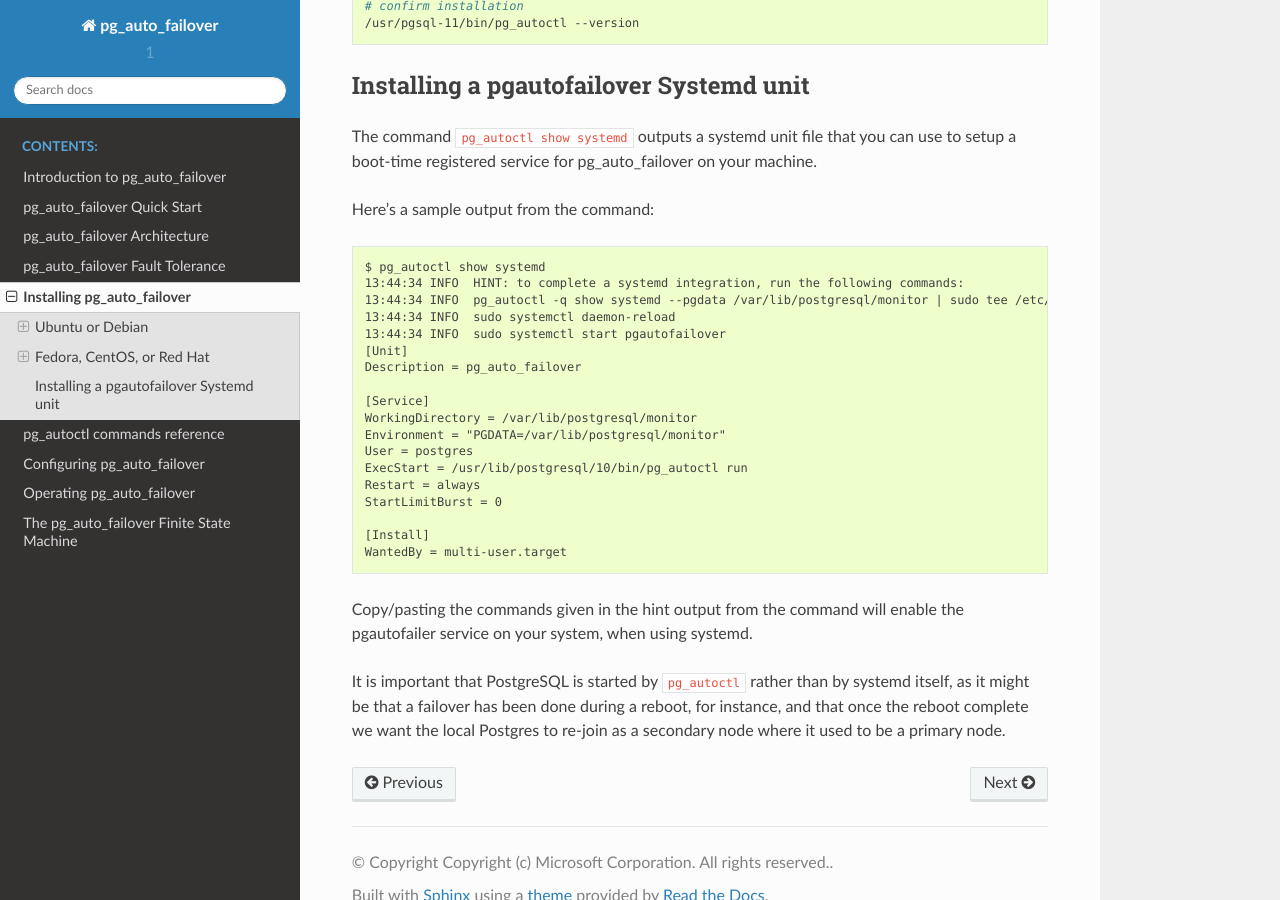
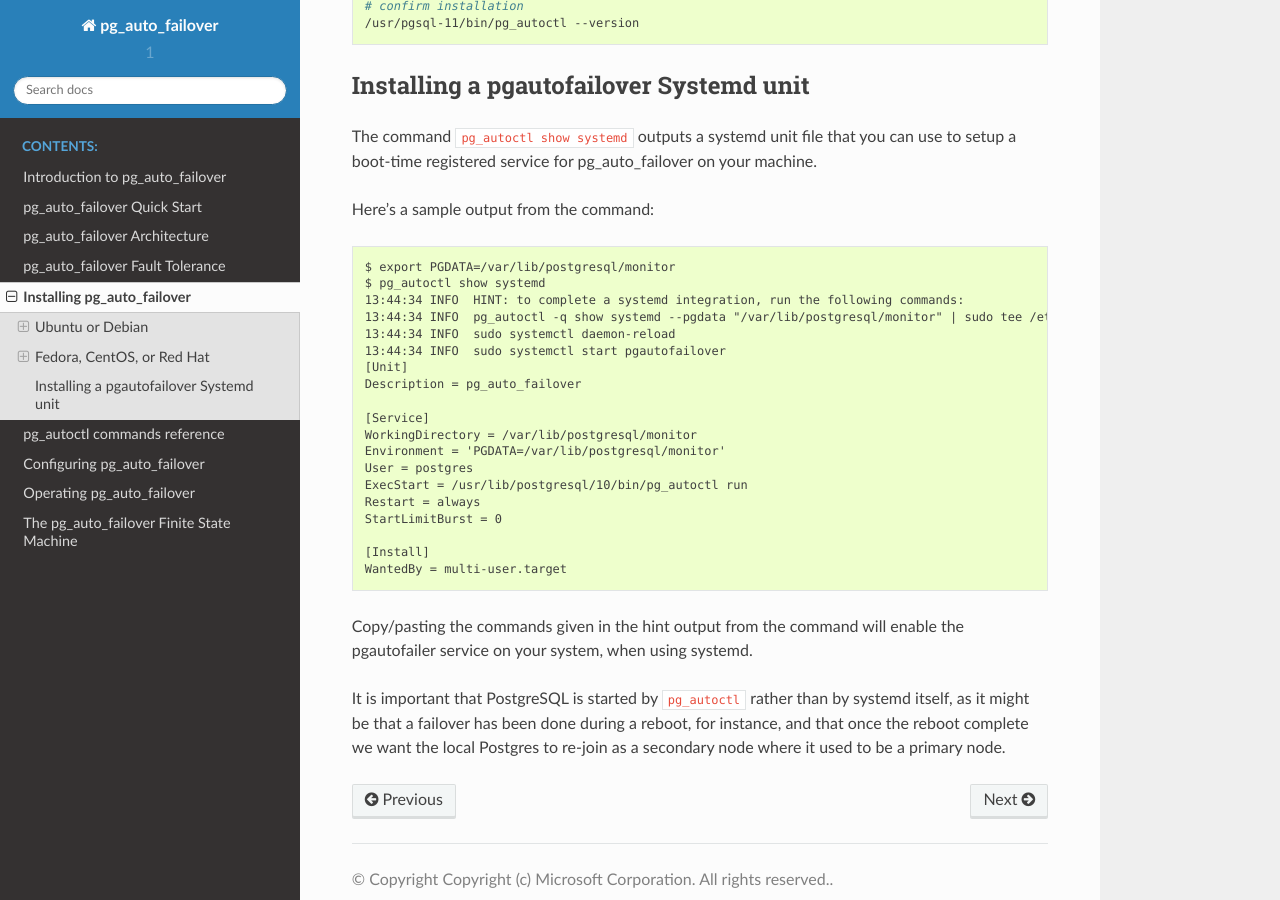
Before and after one commit to hapostgres/pg_auto_failover, a Sphinx documentation site: the page built from docs/install.rst, in a window 1280 px wide and 900 px high, scrolled down 1832 px. Built offline with Sphinx 7.4.7 and the Read the Docs theme 2.0.0, drawn with Linux system fonts in a browser that asks for light colours.

Commit message:
Fix the systemd output.

```diff
--- a/docs/install.rst
+++ b/docs/install.rst
@@ -114,9 +114,10 @@ Here's a sample output from the command:
 
 .. code-block::
 
+   $ export PGDATA=/var/lib/postgresql/monitor
    $ pg_autoctl show systemd
    13:44:34 INFO  HINT: to complete a systemd integration, run the following commands:
-   13:44:34 INFO  pg_autoctl -q show systemd --pgdata /var/lib/postgresql/monitor | sudo tee /etc/systemd/system/pgautofailover.service
+   13:44:34 INFO  pg_autoctl -q show systemd --pgdata "/var/lib/postgresql/monitor" | sudo tee /etc/systemd/system/pgautofailover.service
    13:44:34 INFO  sudo systemctl daemon-reload
    13:44:34 INFO  sudo systemctl start pgautofailover
    [Unit]
@@ -124,7 +125,7 @@ Here's a sample output from the command:
 
    [Service]
    WorkingDirectory = /var/lib/postgresql/monitor
-   Environment = "PGDATA=/var/lib/postgresql/monitor"
+   Environment = 'PGDATA=/var/lib/postgresql/monitor'
    User = postgres
    ExecStart = /usr/lib/postgresql/10/bin/pg_autoctl run
    Restart = always
```
